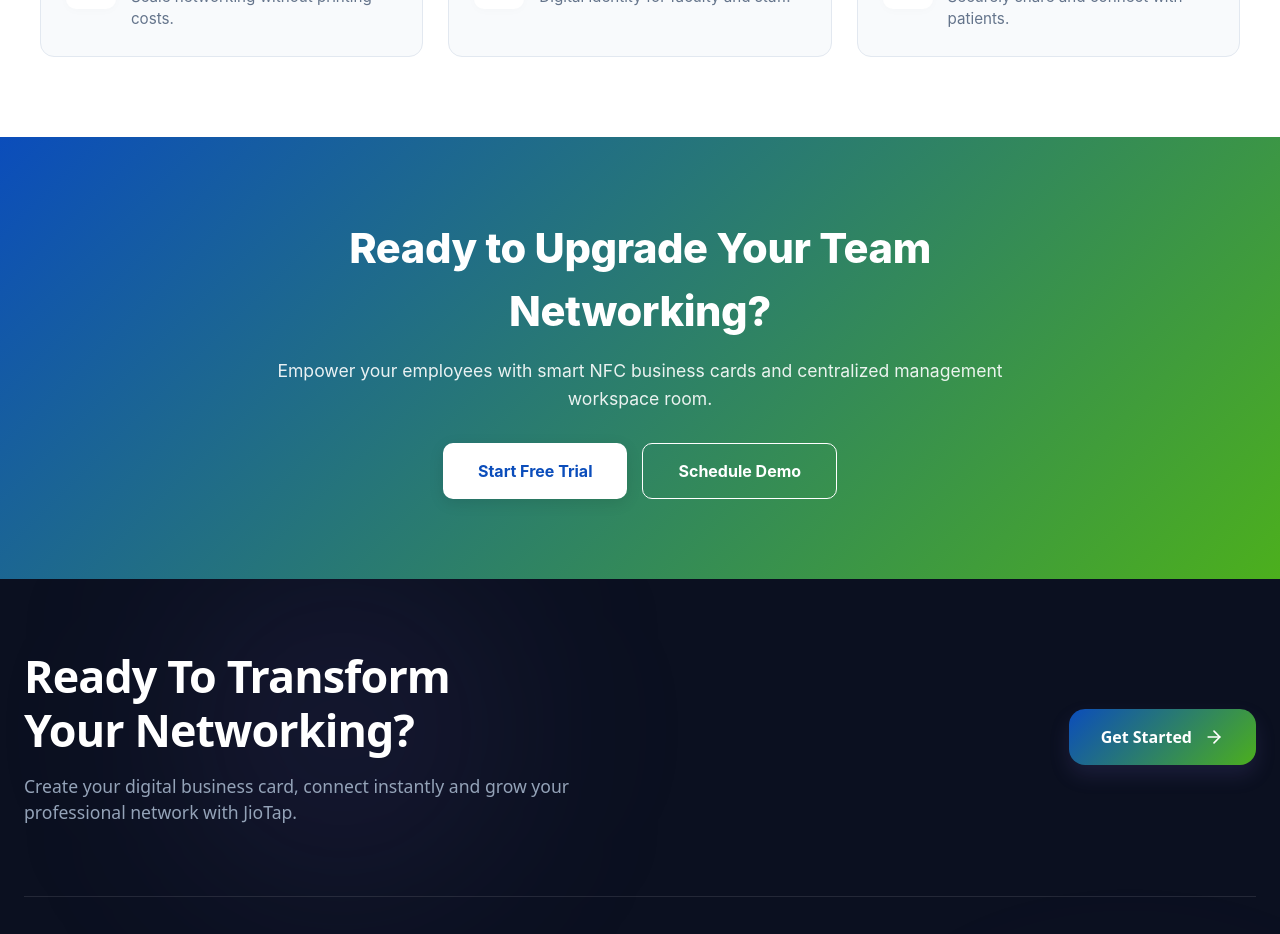
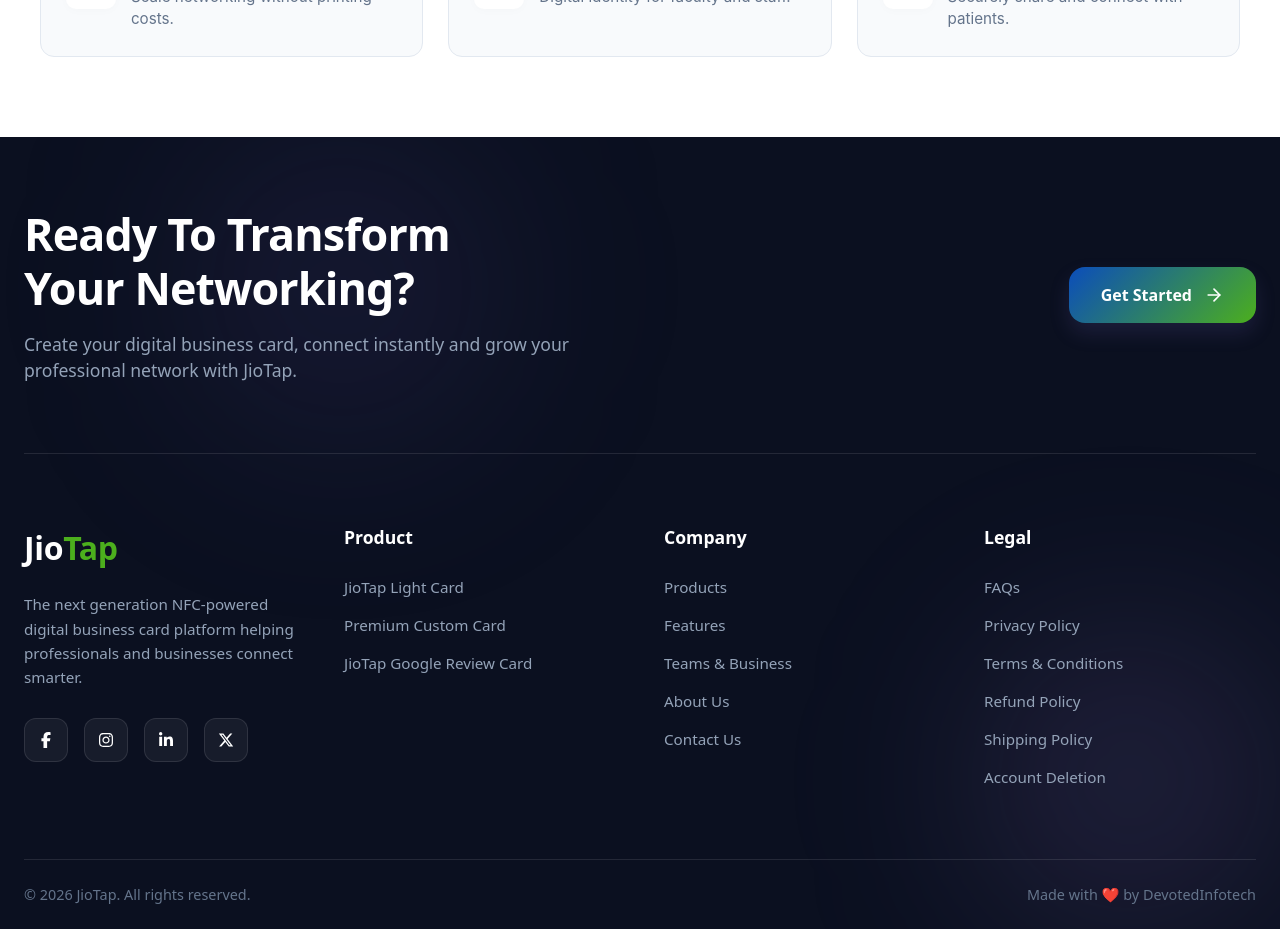
Before and after one commit to Rudra-Prajapati01/tap-to-go-frontend, a React (Vite) app: page /teams-business in a window 1280 px wide. Shown: the part 3100-4034 px from the top of the page. Built offline with nearby package versions, Linux system fonts and the light colour scheme; no server answers.

Commit message:
remove ctr

```diff
--- a/src/components/home/TeamsBusiness.jsx
+++ b/src/components/home/TeamsBusiness.jsx
@@ -332,60 +332,6 @@
             </div>
           </div>
         </section>
-
-        {/* CALL TO ACTION BOTTTOM BANNER */}
-        <section
-          style={{
-            padding: "80px 20px",
-            textAlign: "center",
-            background: "linear-gradient(135deg, #0B4DBB 0%, #4CAF1D 100%)",
-            color: "#FFFFFF",
-          }}
-        >
-          <div style={{ maxWidth: "800px", margin: "0 auto" }}>
-            <h2 style={{ fontSize: "2.6rem", fontWeight: "800", letterSpacing: "-0.01em" }}>
-              Ready to Upgrade Your Team Networking?
-            </h2>
-
-            <p style={{ margin: "15px auto 30px", fontSize: "1.1rem", opacity: 0.9, lineHeight: "1.6" }}>
-              Empower your employees with smart NFC business cards and centralized management workspace room.
-            </p>
-
-            <div style={{ display: "flex", gap: "15px", justifyContent: "center", flexWrap: "wrap" }}>
-              <button
-                onClick={() => navigate("/register")}
-                style={{
-                  background: "#FFFFFF",
-                  color: "#0B4DBB",
-                  border: "none",
-                  padding: "15px 35px",
-                  borderRadius: "10px",
-                  fontWeight: "700",
-                  fontSize: "1rem",
-                  cursor: "pointer",
-                  boxShadow: "0 4px 15px rgba(0, 0, 0, 0.1)",
-                }}
-              >
-                Start Free Trial
-              </button>
-              <button
-                style={{
-                  background: "transparent",
-                  color: "#FFFFFF",
-                  border: "1px solid #FFFFFF",
-                  padding: "15px 35px",
-                  borderRadius: "10px",
-                  fontWeight: "700",
-                  fontSize: "1rem",
-                  cursor: "pointer",
-                }}
-              >
-                Schedule Demo
-              </button>
-            </div>
-          </div>
-        </section>
-
         <Footer />
       </div>
     </>
```
